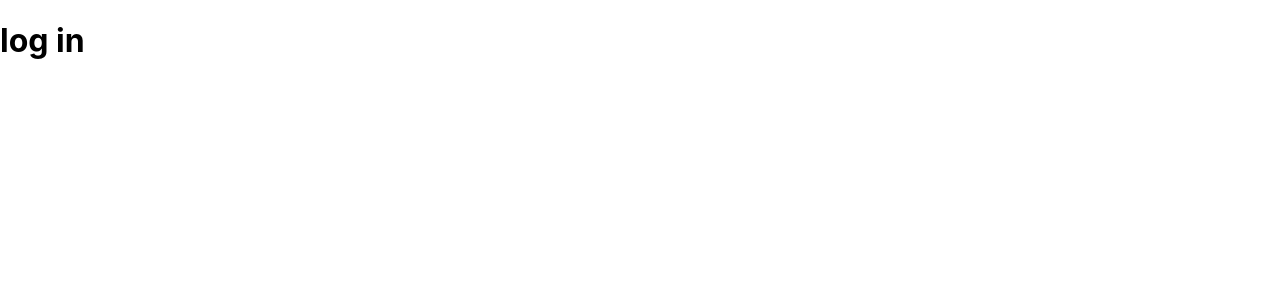
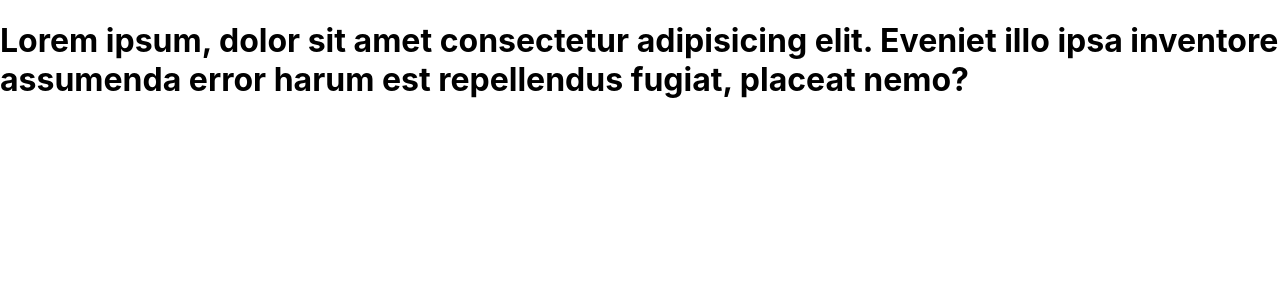
Before and after one commit to pranay2097/second-react-app, a React (Create React App) app: page / in a window 1280 px wide. Shown: the top 300 px of the page. Built offline with nearby package versions, Linux system fonts and the light colour scheme.

Commit message:
formatting and auto suggesting

```diff
--- a/src/App.js
+++ b/src/App.js
@@ -1,20 +1,14 @@
-//JSX SYNTAX
-function App(){
-  //jsx single line :: with optional parenthesis
-    // let jsx1 = <h1>Good morning</h1>;
-
-    // let jsx2 = (
-    //   <>
-    //     <h1>Good night</h1>
-    //   </>
-    // );
-
-    let jsx1 = <h1>log in </h1>;
-    let jsx2 = <h1>log out</h1>;
-
-    return true ? jsx1 : jsx2;
-    // return false ? jsx1 : jsx2;
+//is this working in your system
+//Auto suggestion feature
+//Auto formatting prettier
+function App() {
+  return (
+    <>
+      <h1>
+        Lorem ipsum, dolor sit amet consectetur adipisicing elit. Eveniet illo ipsa inventore assumenda error harum est repellendus fugiat, placeat nemo?
+      </h1>
+    </>
+  );
 }
 
-
 export default App;
```
